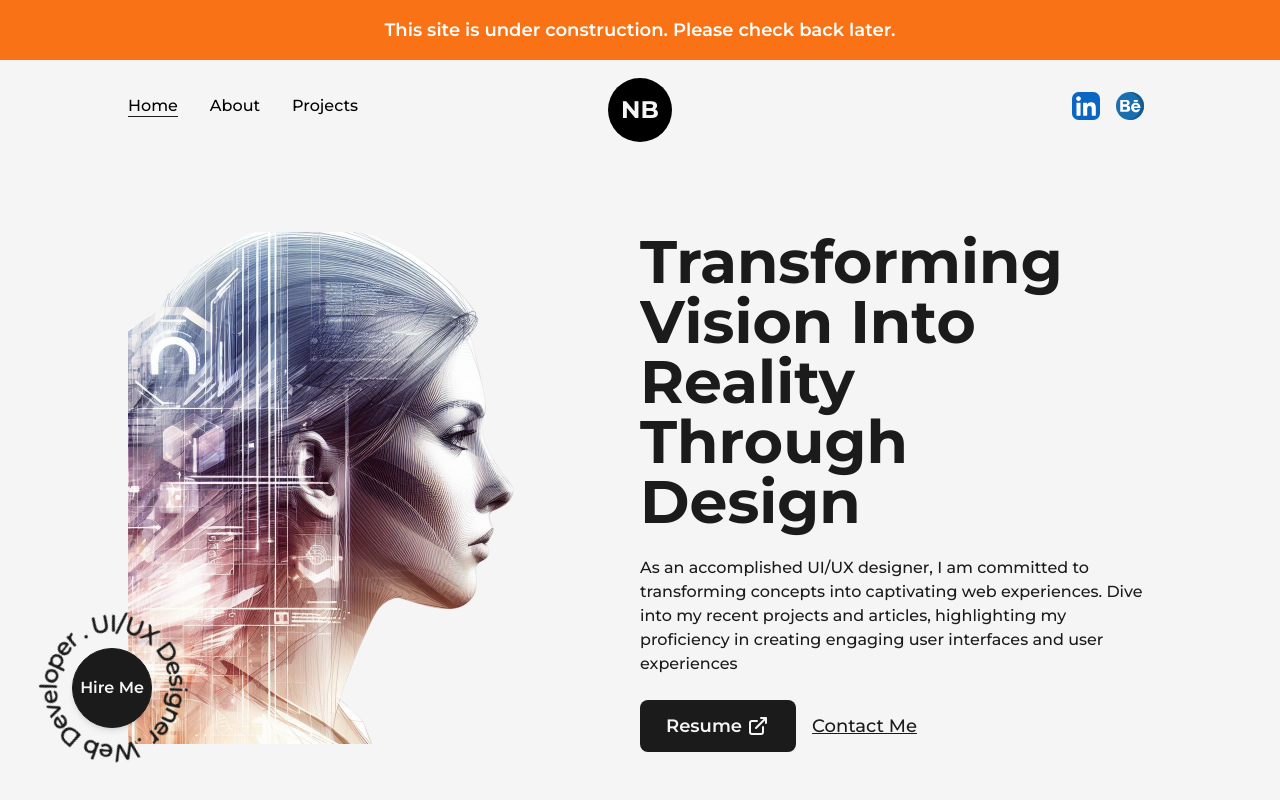
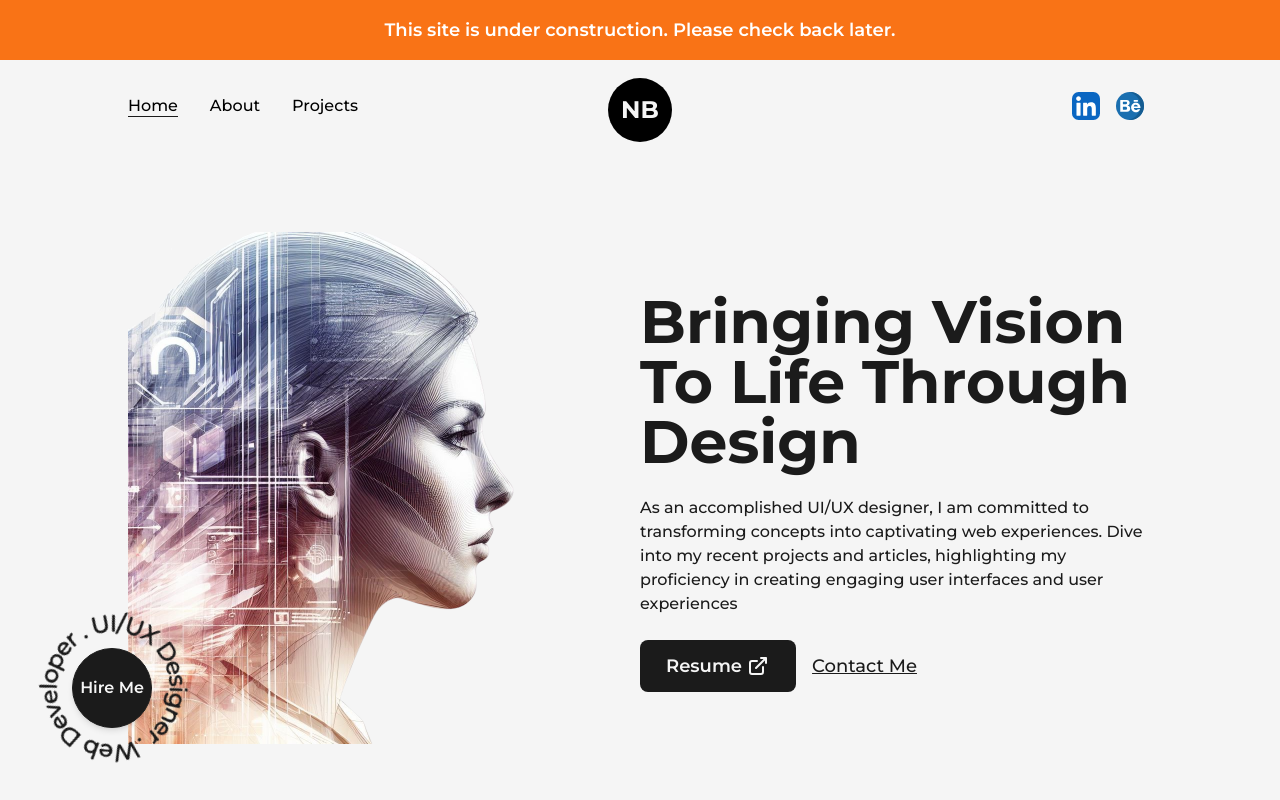
Before and after one commit to natalia-belei/natalia-belei.github.io, a Next.js app in the folder reactportfolio/: page / in a window 1280 px wide. Shown: the top 800 px of the page. Built offline with nearby package versions, Linux system fonts and the light colour scheme.

Commit message:
Update home.js

```diff
--- a/reactportfolio/data-config/home.js
+++ b/reactportfolio/data-config/home.js
@@ -1,7 +1,7 @@
 import { contacts as contactsConfig } from "./contacts.js";
 
 export const home = {
-    mainTitle: "Transforming Vision Into Reality Through Design",
+    mainTitle: "Bringing Vision to Life Through Design",
     meta: {
         title: `${contactsConfig.ownerFullName} | Portfolio`,
         description: "UI/UX Designer Portfolio.",
```
